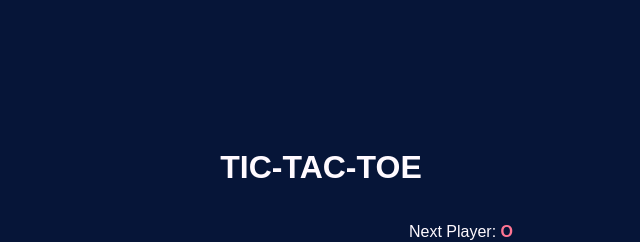
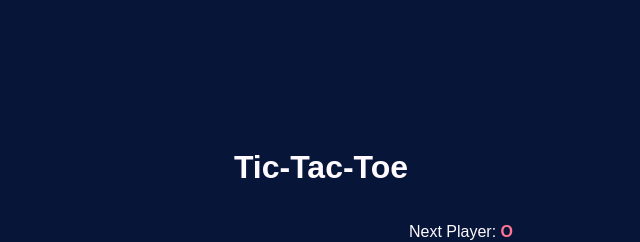
Before and after one commit to Ivanho92/tic-tac-toe, a plain HTML site: page index.html in a window 1280 px wide. Shown: the top 242 px of the page, without its empty margins (319-959 px from the left). Drawn offline with Linux system fonts and the light colour scheme.

Commit message:
add: favicon / change: meta title and h1 names

```diff
--- a/index.html
+++ b/index.html
@@ -4,12 +4,16 @@
     <meta charset="UTF-8">
     <meta http-equiv="X-UA-Compatible" content="IE=edge">
     <meta name="viewport" content="width=device-width, initial-scale=1.0">
-    <title>TIC-TAC-TOE</title>
+
+    <link rel="shortcut icon" href="assets/favicon.png" type="image/x-icon">
+
+    <title>Tic-Tac-Toe</title>
+
     <link rel="stylesheet" href="style.css">
 </head>
 <body>
     <div class="container">
-        <h1>TIC-TAC-TOE</h1>
+        <h1>Tic-Tac-Toe</h1>
         <p id="current-player-indicator"></p>
         <div class="grid">
             <div class="cell" position="0" onClick="populateCell(event)"></div>
```
Also changed, not shown: assets/favicon.png (added).
